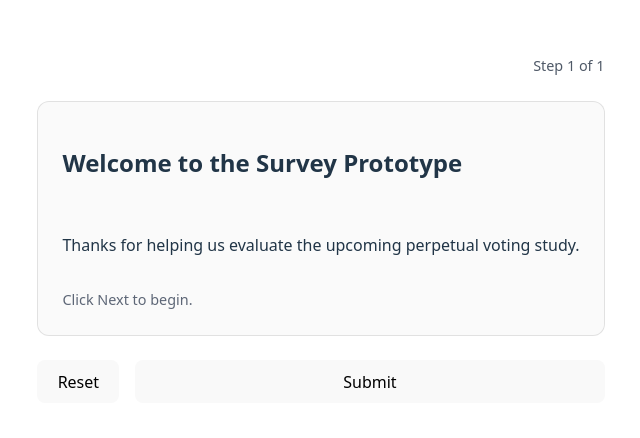
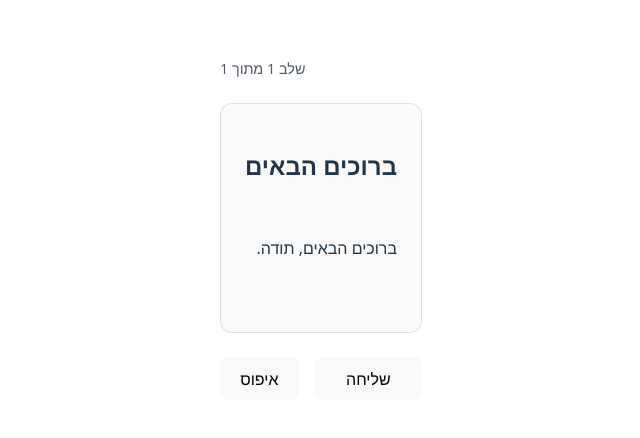
Before and after one commit to c-aver/perpetual-voting-explainability, a website built with Vite: page frontend/survey-website/index.html in a window 1280 px wide. Shown: the part 171-609 px from the top of the page, without its empty margins (319-959 px from the left). Built offline with nearby package versions, Linux system fonts and the light colour scheme; no server answers.

Commit message:
Created beta survey

```diff
--- a/frontend/survey-website/src/config/fallback.ts
+++ b/frontend/survey-website/src/config/fallback.ts
@@ -7,81 +7,92 @@ const questionOrderingSource = resolveQuestionOrderEndpoint();
  * Embedded configuration used when remote survey loading fails or is unavailable.
  */
 export const fallbackSurveyConfig: SurveyConfig = {
-  version: 'fallback-1',
+  version: 'beta-1',
   settings: {
     showProgress: true,
     storageKey: 'perpetual-voting-survey',
     storageVersion: 'v2',
     direction: 'auto',
     autosaveKeysToClear: ['survey-open-response'],
-    language: 'en-US',
+    language: 'he-IL',
     pageSequenceSource: questionOrderingSource,
   },
   pages: [
     {
       type: 'text',
       id: 'intro',
-      paramKey: 'welcome',
+      props: {
+        title: 'ברוכים הבאים',
+        body: 'ברוכים הבאים, תודה.',
+        footnote: ''
+      },
     },
     {
       type: 'text',
       id: 'overview',
-      paramKey: 'overview',
+      props: {
+        title: 'מטרת המחקר',
+        body: 'לבחון תפיסת הוגנות של חוקי בחירות',
+        footnote: ''
+      },
     },
     {
       type: 'textInput',
-      id: 'open-response',
+      id: 'feedback',
       props: {
-        prompt: 'Describe your expectations for the perpetual voting system.',
-        helperText: 'Share as much detail as you like. We will review this feedback to calibrate the final survey.',
-        placeholder: 'I expect perpetual voting to help us…',
+        prompt: 'נשמח למשוב בנוגע לסקר.',
+        helperText: 'פרטו מעט או הרבה ככל שתרצו, נשתמש במשוב זה על מנת לבחון את תוצאות הסקר.',
+        placeholder: 'חווייתי בסקר הייתה...',
         rows: 8,
-        required: true,
+        required: false,
         maxLength: 800,
-        autosaveKey: 'survey-open-response',
+        autosaveKey: 'feedback',
       },
     },
     {
       type: 'questionnaire',
-      id: 'participant-profile',
+      id: 'demographic',
       props: {
-        title: 'About You',
-        description: 'A few quick questions help us tailor future explanations and follow-ups.',
+        title: 'פרטים דמוגרפיים',
+        description: 'מספר שאלות עליכם לפני שנתחיל.',
         summaryKey: 'participant',
         questions: [
           {
-            id: 'experience',
-            prompt: 'How familiar are you with participatory budgeting?',
+            id: 'gender',
+            prompt: 'אני',
             variant: 'select',
             required: true,
-            helpText: 'Choose the option that best matches your experience so far.',
-            placeholder: 'Select an option',
+            placeholder: 'בחר אפשרות',
             options: [
-              { value: 'none', label: 'Brand new to the concept' },
-              { value: 'some', label: 'I have read about it or observed a pilot' },
-              { value: 'active', label: 'I have actively participated' },
+              { value: 'm', label: 'גבר' },
+              { value: 'f', label: 'אישה' },
+              { value: 'x', label: 'אחר' },
             ],
-            outputKey: ['experience'],
+            outputKey: ['gender'],
           },
           {
-            id: 'pilot-count',
-            prompt: 'How many civic technology pilots have you taken part in?',
+            id: 'education',
+            prompt: 'מהי רמת ההשכלה שלכם?',
+            variant: 'select',
+            required: true,
+            placeholder: 'בחר אפשרות',
+            options: [
+              { value: 'highschool', label: 'תיכונית' },
+              { value: 'student', label: 'סטודנט לתואר ראשון' },
+              { value: 'graduate', label: 'בוגר תואר ראשון' },
+              { value: 'postgrad', label: 'תואר שני ומעלה'}
+            ],
+            outputKey: ['education'],
+          },
+          {
+            id: 'age',
+            prompt: 'מה גילך?',
             variant: 'numeric',
             required: true,
             min: 0,
             step: 1,
-            helpText: 'Enter zero if this is your first study.',
-            outputKey: ['history', 'pilotCount'],
-            meta: { label: 'Pilot Participation Count' },
-          },
-          {
-            id: 'motivation',
-            prompt: 'What motivates you to join the perpetual voting research effort today?',
-            variant: 'shortText',
-            required: false,
-            maxLength: 160,
-            placeholder: 'Optional response',
-            outputKey: ['motivation'],
+            outputKey: ['age'],
+            meta: { label: 'גיל המשתתף' },
           },
         ],
       },
@@ -90,58 +101,62 @@ export const fallbackSurveyConfig: SurveyConfig = {
       type: 'instance',
       id: 'perpetual-demo',
       props: {
-        title: 'Preview the Perpetual Voting Walkthrough',
+        title: 'דוגמה למעבר על מופע.',
         introText:
-          'Below is a simplified three-day instance showing how ballots roll forward and how victors emerge. Advance through each day to unlock the fairness slider.',
+          'למטה ניתן לראות מופע פשוט עם שלושה מצביעים על פני שלושה ימים, התקדמו בימים ובסוף הביעו את דעתכם על ההוגנות.',
         voters: [
-          { id: 1, label: 'Voter A' },
-          { id: 2, label: 'Voter B' },
-          { id: 3, label: 'Voter C' },
+          { id: 1, label: 'מצביע 1' },
+          { id: 2, label: 'מצביע 2' },
+          { id: 3, label: 'מצביע 3' },
         ],
         days: [
           {
             day: 1,
-            winner: 'Project Alpha',
-            explanation: 'Placeholder explanation for why Project Alpha leads after the first day.',
+            winner: 'א\'',
+            explanation: 'כאן יהיה הסבר מדוע נבחר א\' בתור המנצח.',
             votes: [
-              { voterId: 1, selections: ['Project Alpha', 'Project Beta'] },
-              { voterId: 2, selections: ['Project Beta', 'Project Alpha'] },
-              { voterId: 3, selections: ['Project Alpha'] },
+              { voterId: 1, selections: ['א\'', 'ב\''] },
+              { voterId: 2, selections: ['א\'', 'ב\''] },
+              { voterId: 3, selections: ['א\''] },
             ],
           },
           {
             day: 2,
-            winner: 'Project Beta',
-            explanation: 'Placeholder explanation describing how reallocations promote Project Beta on day two.',
+            winner: 'ב\'',
+            explanation: 'כאן יהיה הסבר מדוע נבחר ב\' בתור המנצח.',
             votes: [
-              { voterId: 1, selections: ['Project Beta', 'Project Gamma'] },
-              { voterId: 2, selections: ['Project Beta'] },
-              { voterId: 3, selections: ['Project Gamma', 'Project Alpha'] },
+              { voterId: 1, selections: ['ב\'', 'ג\''] },
+              { voterId: 2, selections: ['ב\''] },
+              { voterId: 3, selections: ['ג\'', 'א\''] },
             ],
           },
           {
             day: 3,
-            winner: 'Project Gamma',
-            explanation: 'Placeholder explanation summarizing the final reveal and why Project Gamma ultimately wins.',
+            winner: 'ג\'',
+            explanation: 'כאן יהיה הסבר מדוע נבחר ג\' בתור המנצח.',
             votes: [
-              { voterId: 1, selections: ['Project Gamma', 'Project Beta'] },
-              { voterId: 2, selections: ['Project Gamma'] },
-              { voterId: 3, selections: ['Project Gamma', 'Project Alpha'] },
+              { voterId: 1, selections: ['ג\'', 'ב\''] },
+              { voterId: 2, selections: ['ג\''] },
+              { voterId: 3, selections: ['ג\'', 'א\''] },
             ],
           },
         ],
         rating: {
           scaleSize: 7,
-          prompt: 'After viewing all three days, how fair does this outcome feel to you?',
-          minLabel: 'Not fair at all',
-          maxLabel: 'Extremely fair',
+          prompt: 'אחרי שראית את כל המנצחים, כמה לדעתך הייתה התוצאה הוגנת באופן כללי?',
+          minLabel: 'לא הוגנת בכלל',
+          maxLabel: 'הוגנת לגמרי',
         },
       },
     },
     {
       type: 'text',
-      id: 'finish',
-      paramKey: 'closing',
+      id: 'thank-you',
+      props: {
+        title: 'תודה רבה!',
+        body: 'תודה לכם על ההשתפות, התוצאות ישומשו למחקר.\nאנא לחצאו על "שליחה" על מנת לסיים.',
+        footnote: ''
+      },
     },
   ],
 };
--- a/frontend/survey-website/src/pages/questionnaire/questionnaire-page.ts
+++ b/frontend/survey-website/src/pages/questionnaire/questionnaire-page.ts
@@ -157,7 +157,7 @@ export class QuestionnairePage extends BasePage<QuestionnairePageResult, Questio
       };
       answers[descriptor.id] = payload;
       this.answerMap.set(descriptor.id, payload);
-  this.applySubmissionValue(submission, descriptor.outputKey ?? descriptor.id, payload.value);
+      this.applySubmissionValue(submission, descriptor.outputKey ?? descriptor.id, payload.value);
     }
 
     if (firstInvalid) {
--- a/frontend/survey-website/src/pages/text-page.ts
+++ b/frontend/survey-website/src/pages/text-page.ts
@@ -15,6 +15,7 @@ export interface TextPageProps {
 export class TextPage extends BasePage<void, TextPageProps> {
   render(): void {
     const { title, body, footnote } = this.descriptor.props ?? { body: '' };
+    const formattedBody = (body ?? '').replace(/\n/g, '<br />');
 
     const headerMarkup = title ? `<h2>${title}</h2>` : '';
     const footnoteMarkup = footnote ? `<p class="text-page__footnote">${footnote}</p>` : '';
@@ -22,7 +23,7 @@ export class TextPage extends BasePage<void, TextPageProps> {
     this.container.innerHTML = `
       <div class="text-page">
         ${headerMarkup}
-        <p>${body}</p>
+        <p>${formattedBody}</p>
         ${footnoteMarkup}
       </div>
     `;
--- a/frontend/survey-website/src/style.css
+++ b/frontend/survey-website/src/style.css
@@ -305,6 +305,7 @@ button:disabled {
   flex-direction: column;
   gap: 1.5rem;
   text-align: start;
+  direction: inherit;
 }
 
 .instance-page__title {
@@ -332,7 +333,7 @@ button:disabled {
 .instance-page__table td {
   padding: 0.75rem 1rem;
   border-bottom: 1px solid rgba(255, 255, 255, 0.12);
-  text-align: left;
+  text-align: start;
 }
 
 .instance-page__table thead th {
@@ -381,11 +382,13 @@ button:disabled {
 .instance-page__explanation-heading {
   margin: 0;
   font-weight: 600;
+  text-align: start;
 }
 
 .instance-page__winner-explanation {
   margin: 0;
   color: rgba(255, 255, 255, 0.75);
+  text-align: start;
 }
 
 @media (prefers-color-scheme: light) {
```
Also changed, not shown: 1 other file.
